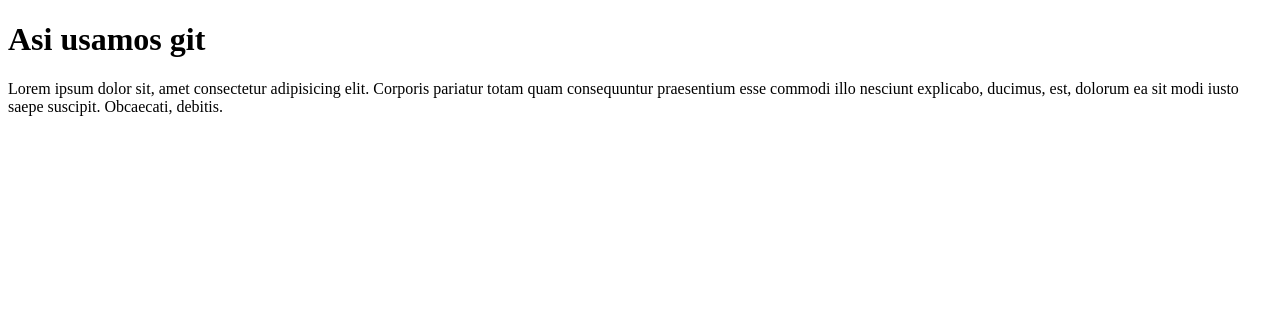
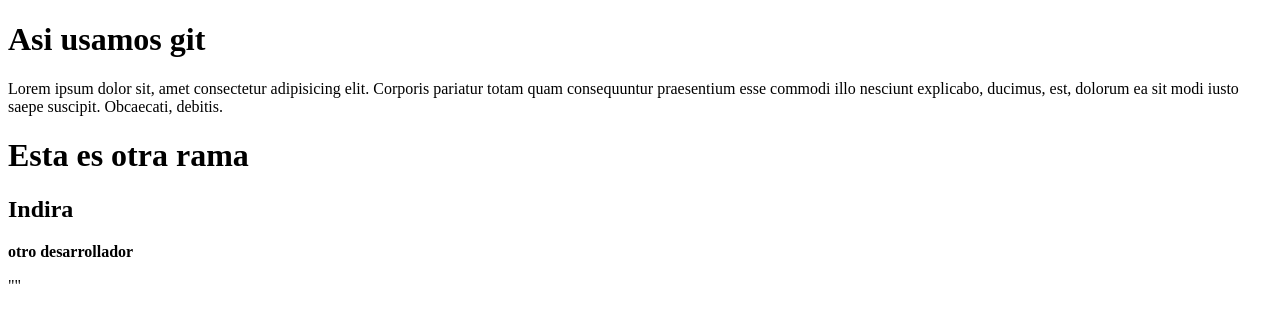
Before and after one commit to YuranyTb/Proyectoweb2, a plain HTML site: page index.html in a window 1280 px wide. Drawn offline with Linux system fonts and the light colour scheme.

Commit message:
esta es otra rama

```diff
--- a/index.html
+++ b/index.html
@@ -13,4 +13,8 @@
 <h1>Asi usamos git</h1>
 <p>Lorem ipsum dolor sit, amet consectetur adipisicing elit. Corporis pariatur totam quam consequuntur praesentium esse commodi illo nesciunt explicabo, ducimus, est, dolorum ea sit modi iusto saepe suscipit. Obcaecati, debitis.
 
-</p>
+
+    <h1>Esta es otra rama</h1>
+    <h2>Indira</h2>
+    <p><strong>otro desarrollador</strong></p>
+    ""
```
